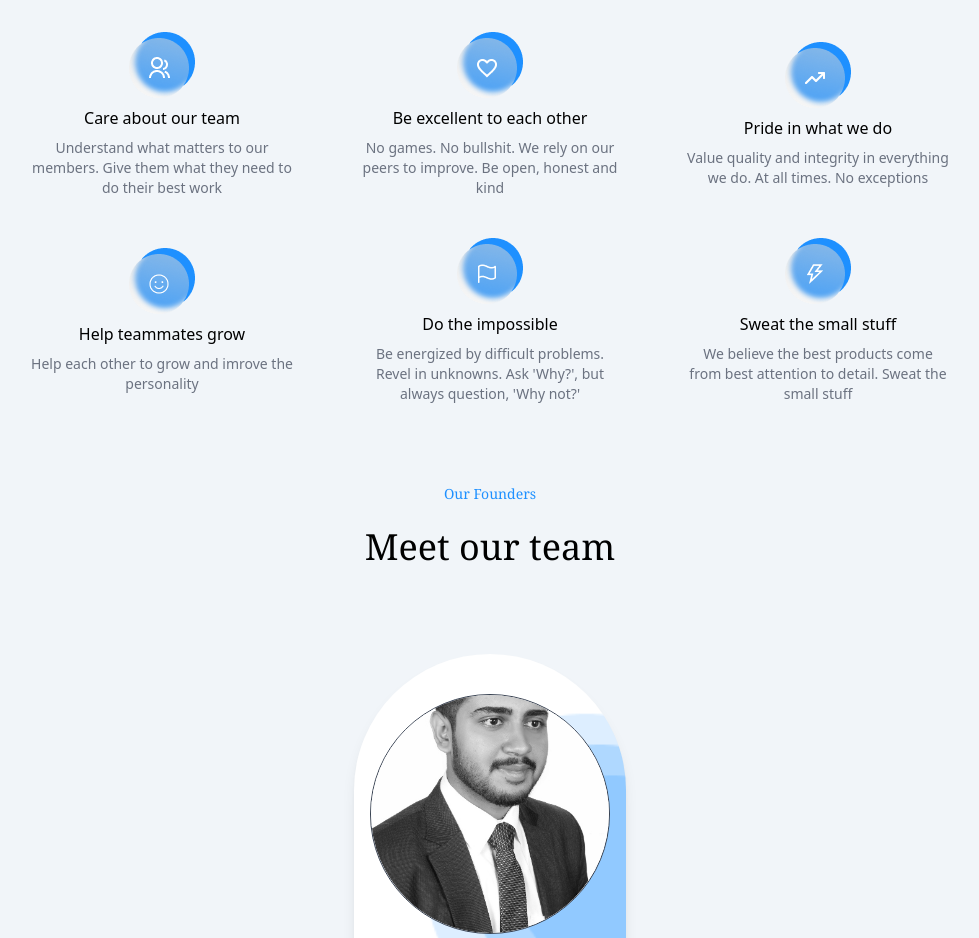
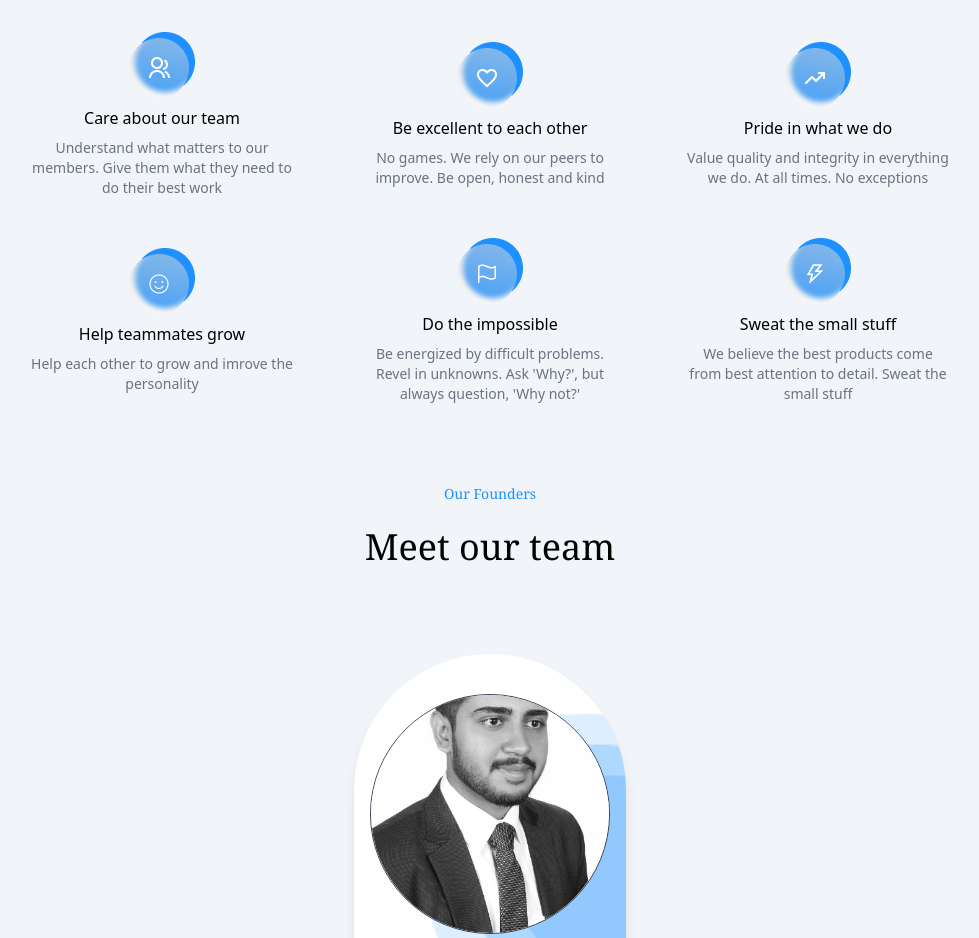
Before and after one commit to mohammadshaad/nexseed-vitc, a React (Create React App) app: page /about in a window 1280 px wide. Shown: the part 1280-2218 px from the top of the page, without its empty margins (150-1129 px from the left). Built offline with nearby package versions, Linux system fonts and the light colour scheme.

Commit message:
Modifications

```diff
--- a/src/components/About/index.js
+++ b/src/components/About/index.js
@@ -20,7 +20,7 @@ const index = () => {
     {
       image: val2,
       title: "Be excellent to each other",
-      description: "No games. No bullshit. We rely on our peers to improve. Be open, honest and kind"
+      description: "No games. We rely on our peers to improve. Be open, honest and kind"
     },
     {
       image: val3,
```
